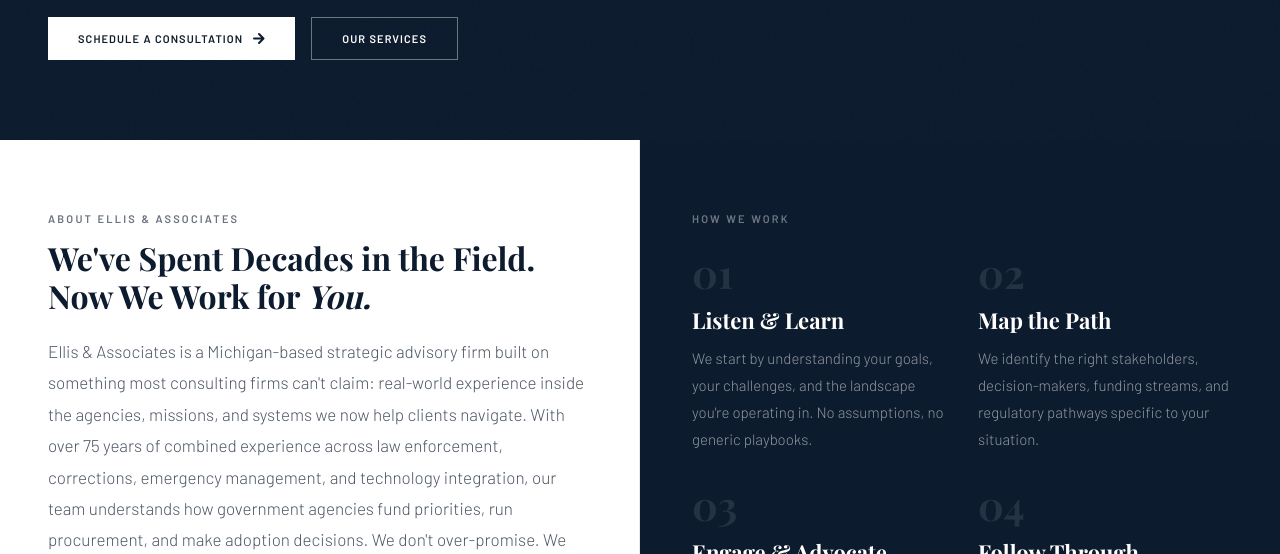
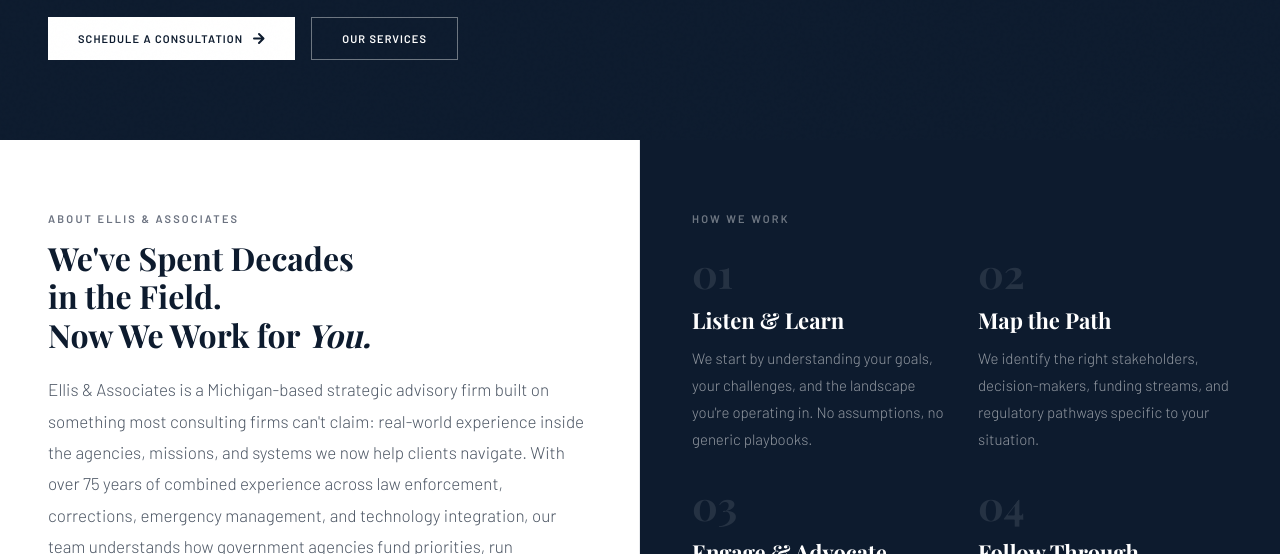
Before and after one commit to masonagon/Ellis-Associates, a plain HTML site: page index.html in a window 1280 px wide. Shown: the part 660-1214 px from the top of the page. Drawn offline with nearby package versions, Linux system fonts and the light colour scheme; a web font is replaced by a local one.

Commit message:
Fix About headline line breaks on mobile

```diff
--- a/index.html
+++ b/index.html
@@ -1221,7 +1221,7 @@
   <section id="intro">
     <div class="intro-left reveal">
       <p class="section-kicker">About Ellis &amp; Associates</p>
-      <h2 class="section-headline">We've Spent Decades in the Field.<br>Now We Work for <em>You.</em></h2>
+      <h2 class="section-headline">We've Spent Decades<br>in the Field.<br>Now We Work for <em>You.</em></h2>
       <p class="intro-body">Ellis &amp; Associates is a Michigan-based strategic advisory firm built on something most consulting firms can't claim: real-world experience inside the agencies, missions, and systems we now help clients navigate. With over 75 years of combined experience across law enforcement, corrections, emergency management, and technology integration, our team understands how government agencies fund priorities, run procurement, and make adoption decisions. We don't over-promise. We tell you what's possible, map the path to get there, and do the work.</p>
       <button onclick="openModal()" class="btn-navy">
         Schedule a Consultation
```
